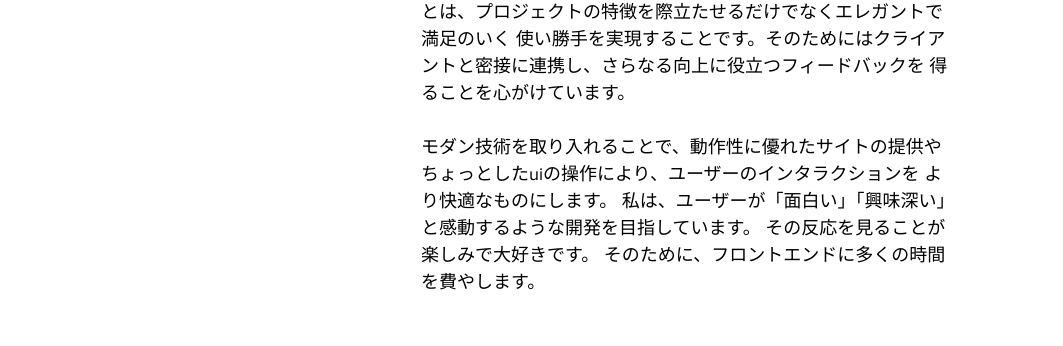
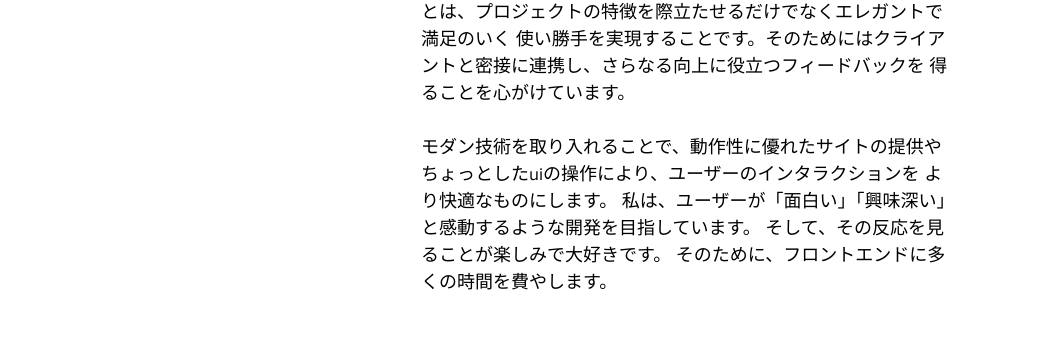
Before and after one commit to ryotarofr/ProfileSite, a Next.js app: page / in a window 1280 px wide. Shown: the part 1179-1525 px from the top of the page, without its empty margins (108-1171 px from the left). Built offline with nearby package versions, Linux system fonts and the light colour scheme; no server answers; the database is empty; some icons are missing; a web font is replaced by a local one.

Commit message:
🎉 init

```diff
--- a/components/About.tsx
+++ b/components/About.tsx
@@ -70,7 +70,7 @@ const About = () => {
             モダン技術を取り入れることで、動作性に優れたサイトの提供やちょっとしたuiの操作により、ユーザーのインタラクションを
             より快適なものにします。
             私は、ユーザーが「面白い」「興味深い」と感動するような開発を目指しています。
-            その反応を見ることが楽しみで大好きです。
+            そして、その反応を見ることが楽しみで大好きです。
             そのために、フロントエンドに多くの時間を費やします。
           </motion.p>
         </motion.div>
```
